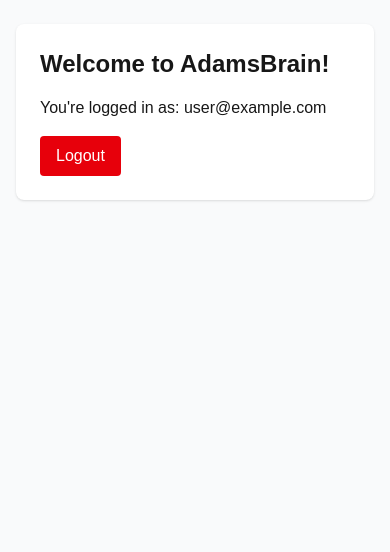
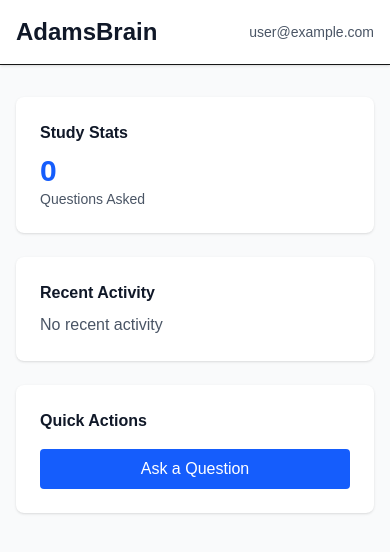
Before and after one commit to AmurdAmzer/AdamsBrain, a Next.js app in the folder frontend/: page /dashboard in a window 390 px wide. Shown: the top 552 px of the page. Built offline with nearby package versions, Linux system fonts and the light colour scheme; no server answers; sample sign-in values are in the browser's storage.

Commit message:
create responsive dashboard layout

```diff
--- a/frontend/src/app/dashboard/page.tsx
+++ b/frontend/src/app/dashboard/page.tsx
@@ -1,47 +1,57 @@
-'use client';
+'use client'
+import { useAuth } from '@/contexts/AuthContext'
+import { useRouter } from 'next/navigation'
+import { useEffect } from 'react'
 
-import { useAuth } from '@/contexts/AuthContext';
-import { useRouter } from 'next/navigation';
-import { useEffect } from 'react';
-
-export default function DashboardPage() {
-  const { user, logout } = useAuth();
-  const router = useRouter();
+export default function Dashboard() {
+  const { user, loading } = useAuth()
+  const router = useRouter()
 
   useEffect(() => {
-    // If no user, redirect to login
-    if (!user) {
-      router.push('/login');
+    if (!loading && !user) {
+      router.push('/login')
     }
-  }, [user, router]);
+  }, [user, loading, router])
 
-  const handleLogout = async () => {
-    try {
-      await logout();
-      router.push('/login');
-    } catch (error) {
-      console.error('Failed to logout:', error);
-    }
-  };
-
-  if (!user) {
-    return <div>Loading...</div>;
-  }
+  if (loading) return <div>Loading...</div>
 
   return (
     <div className="min-h-screen bg-gray-50">
-      <div className="max-w-7xl mx-auto py-6 px-4">
-        <div className="bg-white shadow rounded-lg p-6">
-          <h1 className="text-2xl font-bold mb-4">Welcome to AdamsBrain!</h1>
-          <p className="mb-4">You&apos;re logged in as: {user.email}</p>
-          <button
-            onClick={handleLogout}
-            className="bg-red-600 text-white px-4 py-2 rounded hover:bg-red-700"
-          >
-            Logout
-          </button>
+      {/* Header */}
+      <header className="bg-white shadow-sm border-b">
+        <div className="max-w-7xl mx-auto px-4 sm:px-6 lg:px-8 py-4">
+          <div className="flex justify-between items-center">
+            <h1 className="text-2xl font-bold text-gray-900">AdamsBrain</h1>
+            <span className="text-sm text-gray-600">{user?.email}</span>
+          </div>
         </div>
-      </div>
+      </header>
+
+      {/* Main Content */}
+      <main className="max-w-7xl mx-auto px-4 sm:px-6 lg:px-8 py-8">
+        <div className="grid grid-cols-1 md:grid-cols-2 lg:grid-cols-3 gap-6">
+          {/* Quick Stats Card */}
+          <div className="bg-white p-6 rounded-lg shadow">
+            <h3 className="font-semibold text-gray-900 mb-2">Study Stats</h3>
+            <p className="text-3xl font-bold text-blue-600">0</p>
+            <p className="text-sm text-gray-600">Questions Asked</p>
+          </div>
+
+          {/* Recent Activity Card */}
+          <div className="bg-white p-6 rounded-lg shadow">
+            <h3 className="font-semibold text-gray-900 mb-2">Recent Activity</h3>
+            <p className="text-gray-600">No recent activity</p>
+          </div>
+
+          {/* Quick Actions Card */}
+          <div className="bg-white p-6 rounded-lg shadow">
+            <h3 className="font-semibold text-gray-900 mb-4">Quick Actions</h3>
+            <button className="w-full bg-blue-600 text-white py-2 rounded hover:bg-blue-700">
+              Ask a Question
+            </button>
+          </div>
+        </div>
+      </main>
     </div>
-  );
+  )
 }
--- /dev/null
+++ b/frontend/src/lib/api.ts
@@ -0,0 +1,11 @@
+const API_URL = process.env.NEXT_PUBLIC_API_URL || 'http://localhost:5000';
+
+export const api = {
+  baseURL: API_URL,
+
+  // Add your API calls here
+  test: {
+    get: () => fetch(`${API_URL}/api/test`).then(res => res.json()),
+    health: () => fetch(`${API_URL}/api/health`).then(res => res.json()),
+  }
+};
```
